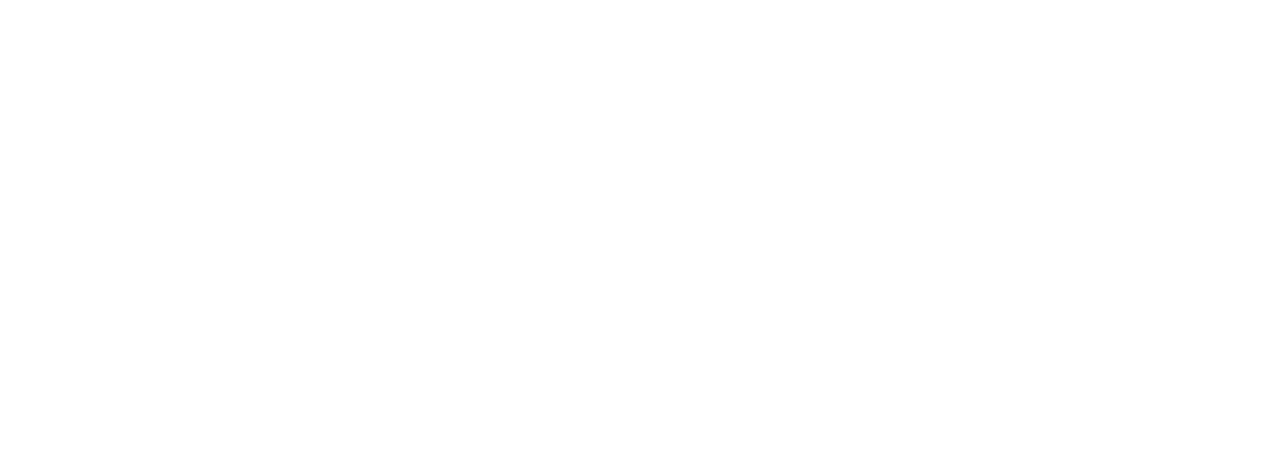
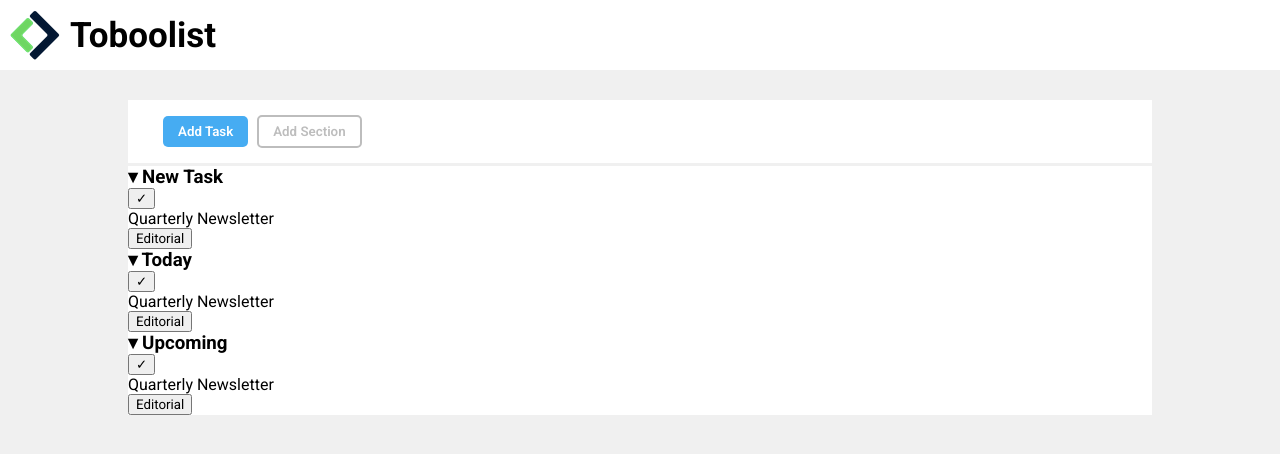
Before and after one commit to coluccifrancesco/html-css-toboolist, a plain HTML site: page index.html in a window 1280 px wide. Drawn offline with Linux system fonts and the light colour scheme.

Commit message:
buon punto, stavo ragequittando

```diff
--- a/index.html
+++ b/index.html
@@ -7,7 +7,55 @@
         <link rel="preconnect" href="https://fonts.gstatic.com" crossorigin>
         <link href="https://fonts.googleapis.com/css2?family=Roboto:ital,wght@0,100..900;1,100..900&display=swap" rel="stylesheet">
         <title>Toboolist</title>
-        <link rel="stylesheet" href="style/style.css">
+        <link rel="stylesheet" href="./style/style.css">
     </head>
-    <body></body>
+
+    <body style="background-color: rgb(240, 240, 240);">
+        <header>
+            <div class="header-div
+                bg-w">
+                <img src="./img/Logo.png" alt="Logo" class="logo-img">
+                <h1>Toboolist</h1>
+            </div>
+        </header>
+
+        <main>
+            <div class="margin-div1
+                margin-lr
+                bg-w">
+                <button class="addt-btn bg-b1">Add Task</button>
+                <button class="adds-btn">Add Section</button>
+            </div>
+
+            <div class="margin-div2
+                margin-lr
+                bg-w">
+                <div class="container-div">
+                    <h3>&#9662 <span>New Task</span></h3>
+
+                    <div>
+                        <button>&checkmark;</button>
+                        <p>Quarterly Newsletter</p>
+                        <button>Editorial</button>
+                    </div>
+                </div>
+
+                <div class="container-div">
+                   <h3>&#9662 <span>Today</span></h3>
+
+                   <button>&checkmark;</button>
+                   <p>Quarterly Newsletter</p>
+                   <button>Editorial</button>
+                </div>
+
+                <div class="container-div">
+                    <h3>&#9662 <span>Upcoming</span></h3>
+
+                  <button>&checkmark;</button>
+                  <p>Quarterly Newsletter</p>
+                  <button>Editorial</button>
+                </div>
+            </div>
+        </main>
+    </body>
 </html>
--- a/style/style.css
+++ b/style/style.css
@@ -2,3 +2,104 @@
     margin: 0;
     font-family: "Roboto", sans-serif;
 }
+
+/* Layout */
+
+/* header */
+
+.header-div{
+    display: flex;  /* cerca un altro modo, lo sai che non devi usare flex anche se è la cosa migliore */
+    align-items: center;
+}
+
+.logo-img{
+    padding: 10px;
+}
+
+h1{
+    font-size: 35px;
+}
+
+/* main */
+
+.margin-div1{
+    margin-top: 30px;
+    margin-bottom: 3px;
+}
+
+.margin-lr{
+    margin-left: 10%;
+    margin-right: 10%;
+}
+
+.margin-div2{
+    margin-bottom: 20px;
+
+}
+
+/* tasks */
+
+.container-div{
+    display: block;
+}
+
+/* Colori */
+
+.bg-w{
+    background-color: white;
+}
+
+.bg-b1{
+    background-color: #46ACF2;
+}
+
+/* Bottoni */
+
+.addt-btn{
+    margin-left: 35px;
+    margin-top: 15px;
+    margin-bottom: 15px;
+    padding-top: 8px;
+    padding-bottom: 8px;
+    padding-left: 15px;
+    padding-right: 15px;
+    border: none;
+    border-radius: 5px;
+    color: white;
+    cursor: pointer;
+    font-weight: 550;
+}
+
+.adds-btn{
+    margin-left: 5px;
+    margin-top: 15px;
+    margin-bottom: 15px;
+    padding-top: 7px;
+    padding-bottom: 7px;
+    padding-left: 14px;
+    padding-right: 14px;
+    border-color: rgb(189, 189, 189);
+    border-radius: 5px;
+    border-style: solid;
+    border-width: 2px;
+    color: rgb(189, 189, 189);
+    background-color: white;
+    cursor: pointer;
+    font-weight: 550;
+}
+
+.check-btn{}
+
+.cross-btn{}
+
+.edit-btn{}
+
+.q1-btn{}
+
+.recr-btn{}
+
+.mbl-btn{}
+
+.web-btn{}
+
+.sls-btn{}
```
